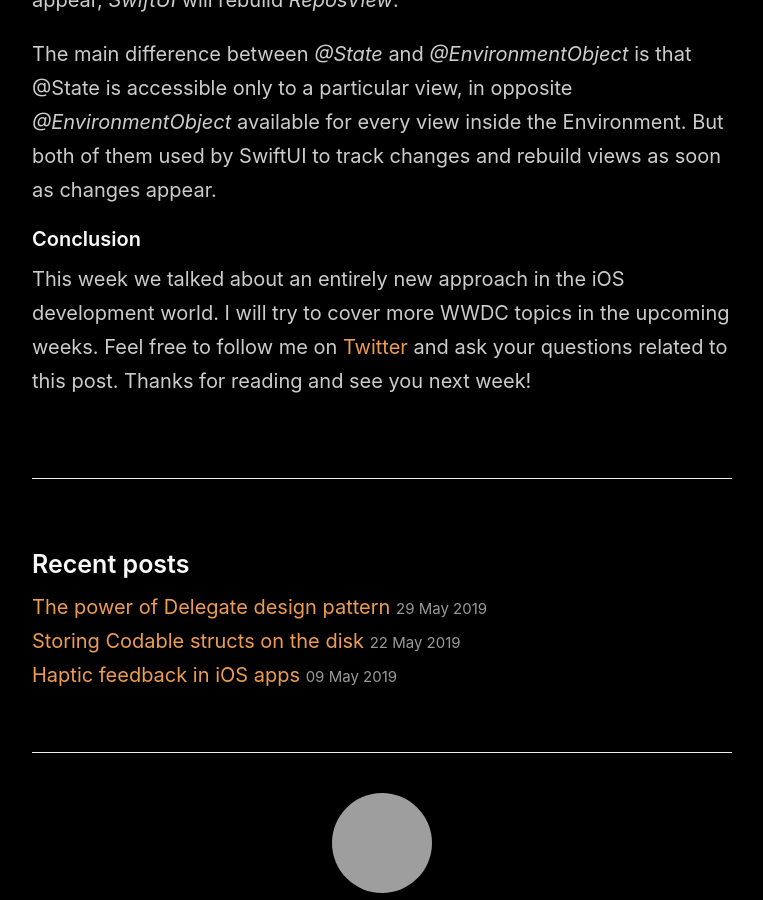
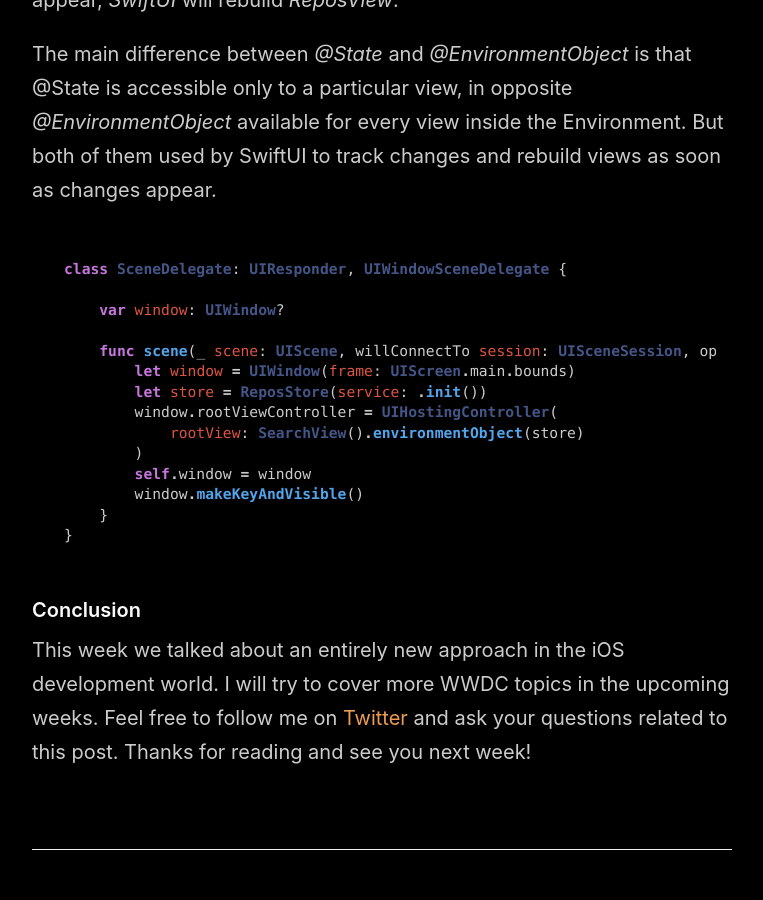
Before and after one commit to mecid/mecid.github.io, a Jekyll site: the page built from _posts/2019-06-05-swiftui-making-real-world-app.md, in a window 1280 px wide and 900 px high, scrolled down 4645 px, cut to the strip 0-900 px from the top of the window. Shown: the whole strip, without its empty margins (258-1021 px from the left). Built offline with Jekyll 4.4.1, drawn with Linux system fonts in a browser that asks for light colours; grey boxes are pictures that could not be loaded.

Commit message:
Update 2019-06-05-swiftui-making-real-world-app.md

````diff
--- a/_posts/2019-06-05-swiftui-making-real-world-app.md
+++ b/_posts/2019-06-05-swiftui-making-real-world-app.md
@@ -143,5 +143,22 @@ class ReposStore: BindableObject {
 
 The main difference between *@State* and *@EnvironmentObject* is that @State is accessible only to a particular view, in opposite *@EnvironmentObject* available for every view inside the Environment. But both of them used by SwiftUI to track changes and rebuild views as soon as changes appear.
 
+```swift
+class SceneDelegate: UIResponder, UIWindowSceneDelegate {
+
+    var window: UIWindow?
+
+    func scene(_ scene: UIScene, willConnectTo session: UISceneSession, options connectionOptions: UIScene.ConnectionOptions) {
+        let window = UIWindow(frame: UIScreen.main.bounds)
+        let store = ReposStore(service: .init())
+        window.rootViewController = UIHostingController(
+            rootView: SearchView().environmentObject(store)
+        )
+        self.window = window
+        window.makeKeyAndVisible()
+    }
+}
+```
+
 #### Conclusion
 This week we talked about an entirely new approach in the iOS development world. I will try to cover more WWDC topics in the upcoming weeks. Feel free to follow me on [Twitter](https://twitter.com/mecid) and ask your questions related to this post. Thanks for reading and see you next week!
````
